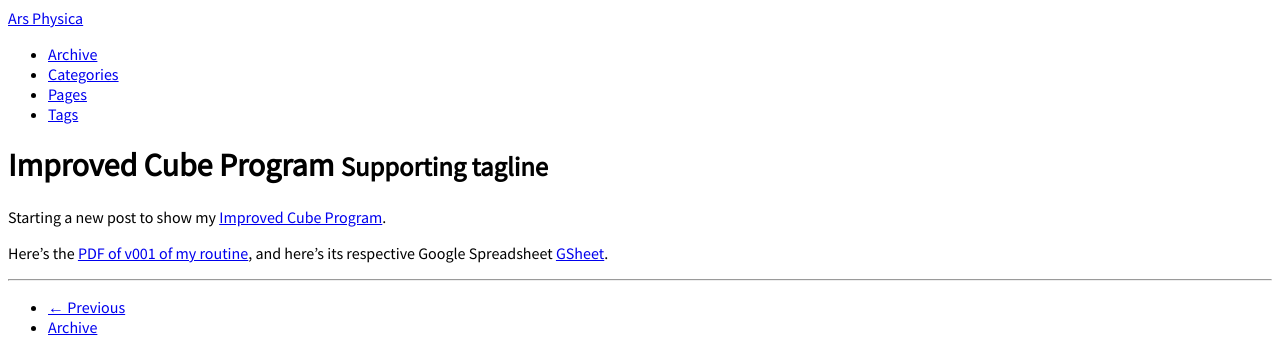
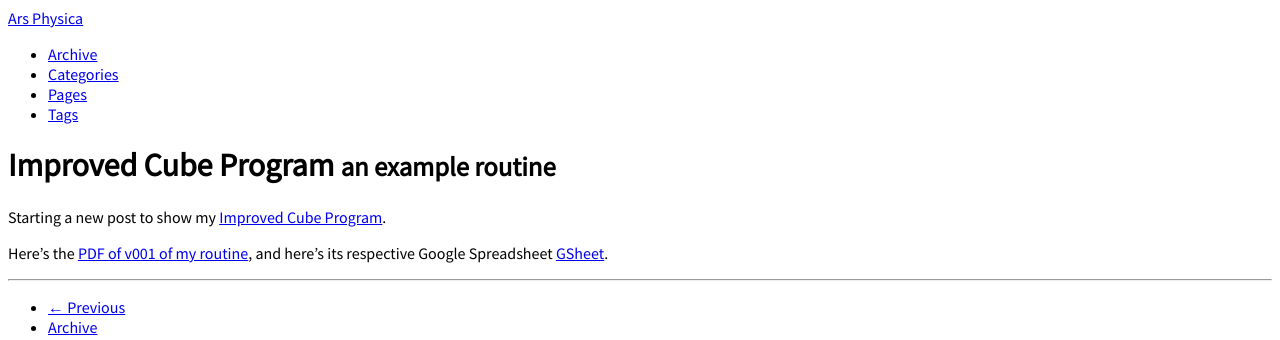
Before and after one commit to danieldf/danieldf.github.com, a Jekyll site: the page built from _posts/2014-07-28-Improved-Cube-Program.md, in a window 1280 px wide. Shown: the top 340 px of the page. Built offline with Jekyll 4.4.1, drawn with Linux system fonts in a browser that asks for light colours; nearby versions of some CDN libraries; comment, search, counter and statistics services are not loaded.

Commit message:
tagline fix

```diff
--- a/_includes/themes/twitter/post.html
+++ b/_includes/themes/twitter/post.html
@@ -1,5 +1,5 @@
 <div class="page-header">
-  <h1>{{ page.title }} <small>Supporting tagline</small></h1>
+  <h1>{{ page.title }} <small>{{ page.tagline }}</small></h1>
 </div>
 
 <div class="row">
--- a/_posts/2014-07-28-Improved-Cube-Program.md
+++ b/_posts/2014-07-28-Improved-Cube-Program.md
@@ -1,7 +1,7 @@
 ---
 layout: post
 category : IronMan
-page.tagline: an example routine
+tagline: an example routine
 tags : [cube, strongman, ironman]
 ---
 {% include JB/setup %}
```
